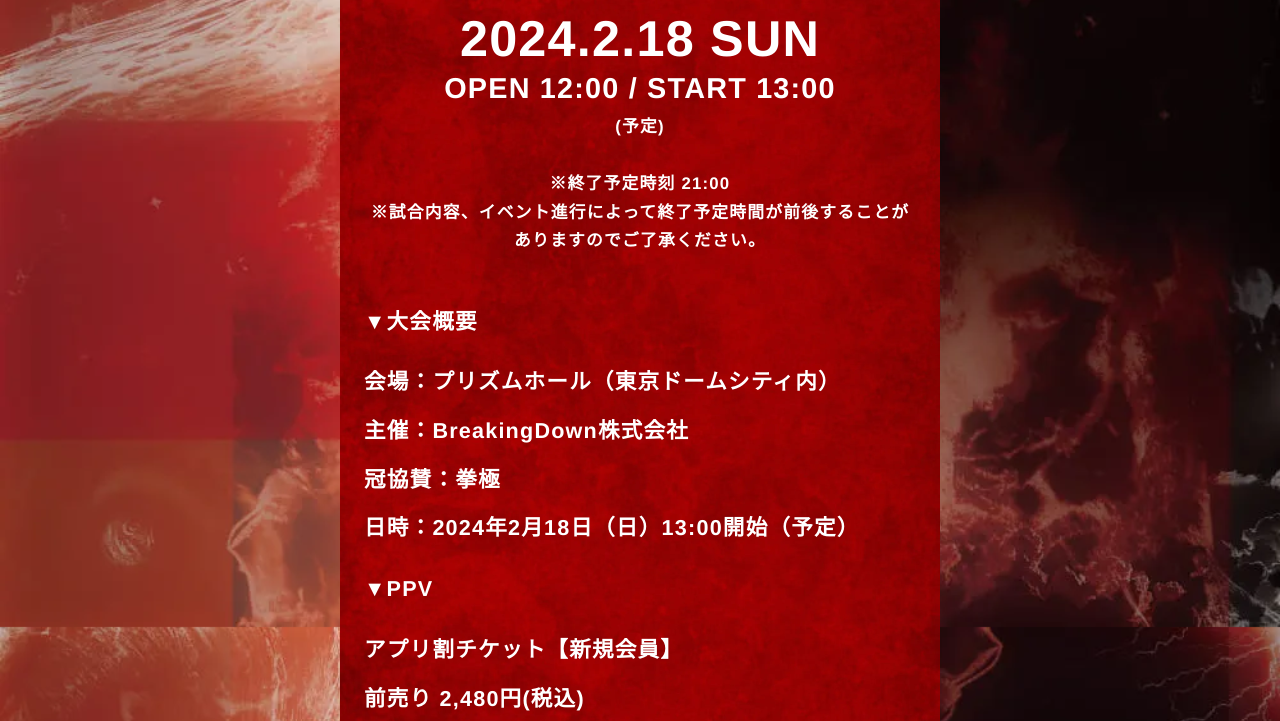
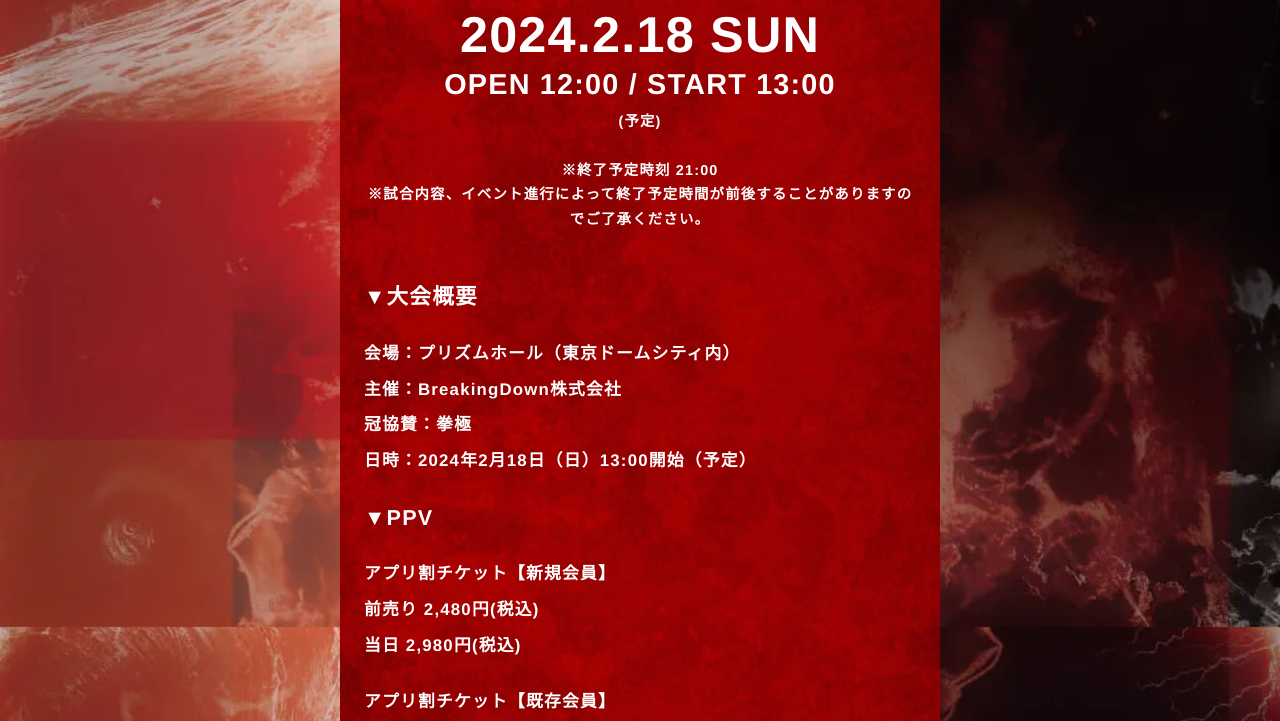
Before and after one commit to cellmuller-cdu/breakingdown-11, a plain HTML site: page index.html in a window 1280 px wide. Shown: the part 6541-7262 px from the top of the page. Drawn offline with nearby package versions, Linux system fonts and the light colour scheme.

Commit message:
FV以外実装v2

```diff
--- a/css/style.css
+++ b/css/style.css
@@ -598,7 +598,7 @@ input[type='radio']:checked + label::after {
 }
 
 #contents_overview .title p {
-    font-size: 14px;
+    font-size: 12px;
     color: #fff;
     /* margin-bottom: 30px; */
 }
@@ -625,9 +625,9 @@ input[type='radio']:checked + label::after {
 }
 
 #contents_overview .text p {
-    font-size: 18px;
+    font-size: 14px;
     color: #fff;
-    margin-bottom: 10px;
+    margin-bottom: 6px;
 }
 
 #contents_overview .text .annotation {
--- a/index.html
+++ b/index.html
@@ -17,7 +17,7 @@
         <!-- End Google Tag Manager -->
         <meta charset="UTF-8" />
         <meta name="viewport" content="width=device-width, initial-scale=1.0" />
-        <title>BreakingDown10 / ブレイキングダウン10</title>
+        <title>BreakingDown11 / ブレイキングダウン11</title>
         <meta
             name="description"
             content="格闘技や格闘家のありきたりなイメージを｢壊し続ける｣。成り上がりを狙うアマチュア選手と｢1分1ラウンド｣の超短期決戦の掛け算。瞬き厳禁の誰も予想できない展開から､一夜にして第2の｢朝倉未来｣が生まれる可能性を秘める。"
@@ -872,7 +872,9 @@
                         </picture>
                         <p class="day"><b>2024.2.18 SUN</b></p>
                         <p class="time"><b>OPEN 12:00 / START 13:00</b</p>
-                        <p>(予定)<br /><br />※終了予定時刻 21:00<br/>※試合内容、イベント進行によって終了予定時間が前後することがありますのでご了承ください。</p>
+                        <div class="annotation">
+                            <p>(予定)<br /><br />※終了予定時刻 21:00<br/>※試合内容、イベント進行によって終了予定時間が前後することがありますのでご了承ください。</p>
+                        </div>
                     </div>
 
                     <div class="text">
```
